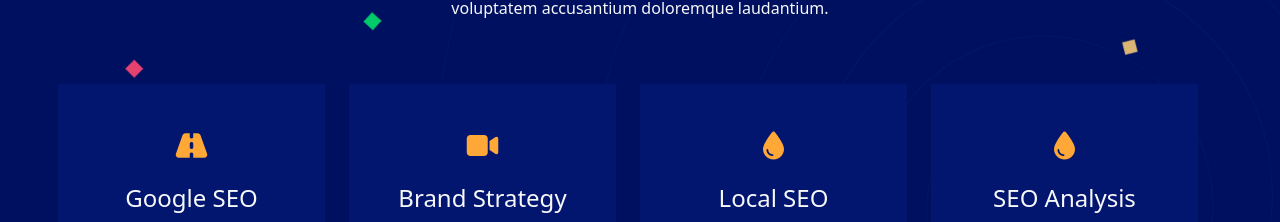
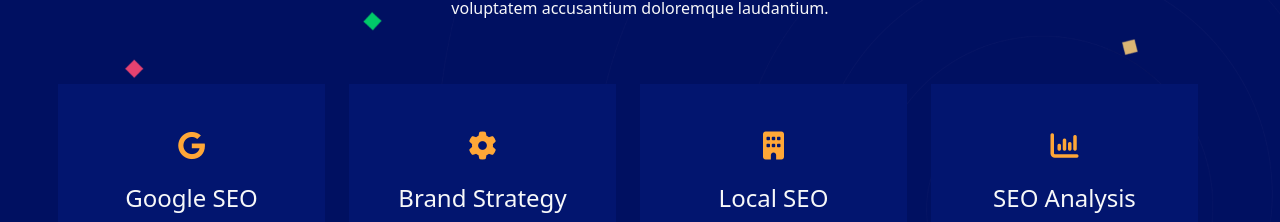
Before and after one commit to filippo-falcone/proj-html-vuejs, a Vue app: page / in a window 1280 px wide. Shown: the part 1951-2173 px from the top of the page. Built offline with nearby package versions, Linux system fonts and the light colour scheme.

Commit message:
fix: add icon to data

```diff
--- a/src/components/AppWeAre.vue
+++ b/src/components/AppWeAre.vue
@@ -9,19 +9,19 @@ export default {
         return {
             info: [
                 {
-                    icon: 'fa-road',
+                    icon: 'fa-solid fa-road',
                     title: 'Establish Goals',
                     text: 'Aliquam non elit lacus. Praesent aliquet, ipsum id scelerisque convallis, mi ligula euismond odio, vel dictum mi risus a mi.',
                     link: false
                 },
                 {
-                    icon: 'fa-video',
+                    icon: 'fa-solid fa-video',
                     title: 'Work With a Team',
                     text: 'Cras semper auctor aliquam. Sed porta sed lacus sit amet consectetur. Lorem ipsum dolor sit amet, consectetur adipiscin.',
                     link: false
                 },
                 {
-                    icon: 'fa-droplet',
+                    icon: 'fa-solid fa-droplet',
                     title: 'Get Results',
                     text: 'Vestibulum scelerisque egestas lectus sit amet molestie. Donec consectetur cursus est sed blandit. Nunc sed risus lacus.',
                     link: false
@@ -73,7 +73,7 @@ export default {
                 }
             }
 
-            .fa-solid {
+            .icon {
                 color: $brand-primary;
             }
         }
--- a/src/components/AppWeDo.vue
+++ b/src/components/AppWeDo.vue
@@ -9,25 +9,25 @@ export default {
         return {
             info: [
                 {
-                    icon: 'fa-road',
+                    icon: 'fa-brands fa-google',
                     title: 'Google SEO',
                     text: 'Vestibulum in lacinia metus. Suspendisse in enim ipsum. Nulla facilisi. Donec ante turpis, dictum sed magna et, dapibus faucibus odio.',
                     link: true
                 },
                 {
-                    icon: 'fa-video',
+                    icon: 'fa-solid fa-gear',
                     title: 'Brand Strategy',
                     text: 'Vestibulum in lacinia metus. Suspendisse in enim ipsum. Nulla facilisi. Donec ante turpis, dictum sed magna et, dapibus faucibus odio.',
                     link: true
                 },
                 {
-                    icon: 'fa-droplet',
+                    icon: 'fa-solid fa-building',
                     title: 'Local SEO',
                     text: 'Vestibulum in lacinia metus. Suspendisse in enim ipsum. Nulla facilisi. Donec ante turpis, dictum sed magna et, dapibus faucibus odio.',
                     link: true
                 },
                 {
-                    icon: 'fa-droplet',
+                    icon: 'fa-solid fa-chart-column',
                     title: 'SEO Analysis',
                     text: 'Vestibulum in lacinia metus. Suspendisse in enim ipsum. Nulla facilisi. Donec ante turpis, dictum sed magna et, dapibus faucibus odio.',
                     link: true
@@ -88,7 +88,7 @@ export default {
                 }
             }
 
-            .fa-solid {
+            .icon {
                 color: $brand-primary;
             }
 
--- a/src/components/ColCard.vue
+++ b/src/components/ColCard.vue
@@ -8,7 +8,7 @@ export default {
 
 <template>
     <div class="col py-5 me-4">
-        <i class="fa-solid mb-4 fs-3" :class="info.icon"></i>
+        <i class="icon mb-4 fs-3" :class="info.icon"></i>
         <h4 class="mb-3">{{ info.title }}</h4>
         <p>{{ info.text }}</p>
         <a v-if="info.link" href="#">Read More ></a>
```
